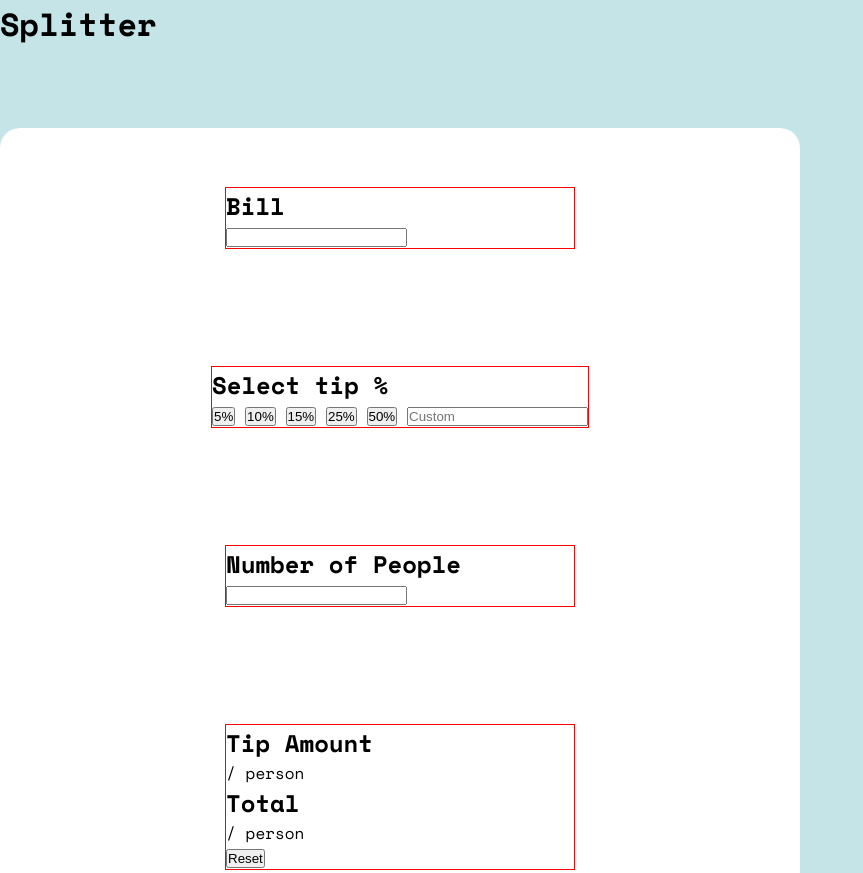
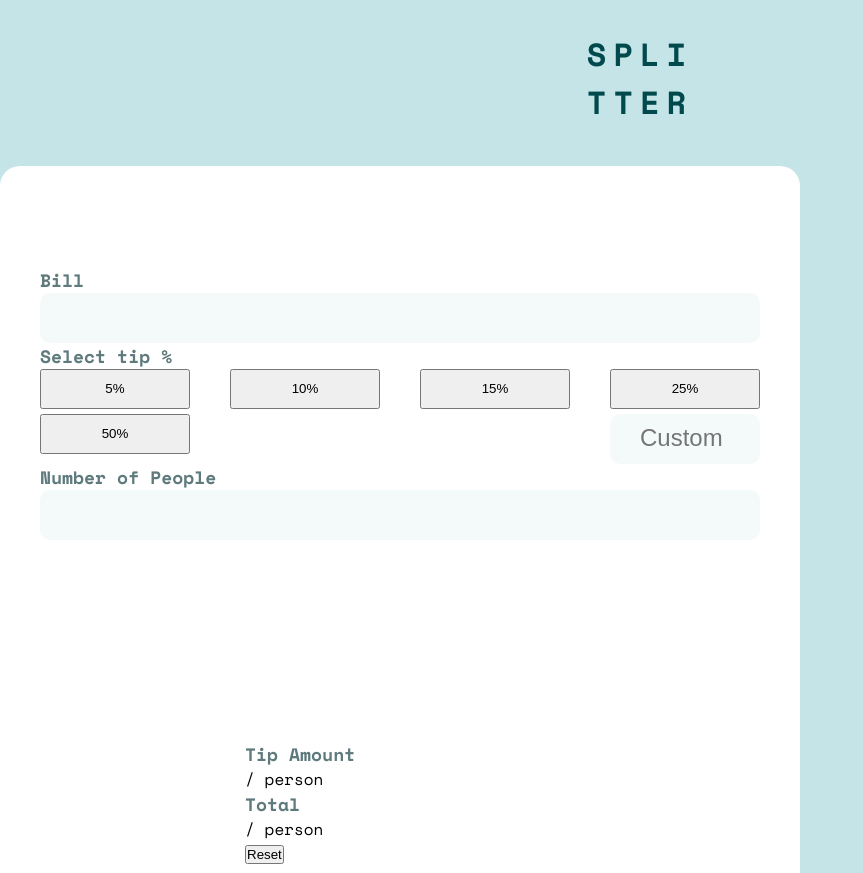
Before and after one commit to AndreySkopintsev/tip-calculator, a plain HTML site: page index.html in a window 1280 px wide. Shown: the top 873 px of the page, without its empty margins (0-863 px from the left). Drawn offline with nearby package versions, Linux system fonts and the light colour scheme.

Commit message:
added separate divs for input and output

```diff
--- a/index.html
+++ b/index.html
@@ -10,8 +10,12 @@
 </head>
 <body>
   <div class="container">
-    <h1>Splitter</h1>
+    <h1>
+      <span>SPLI</span>
+      <span>TTER</span>
+    </h1>
     <section>
+      <div class="all-input">
         <div class="bill">
           <h2>Bill</h2>
           <input type="text" id="bill">
@@ -31,6 +35,8 @@
           <h2>Number of People</h2>
           <input type="text" id="peopleNumber">
         </div>
+      </div>
+      <div class="all-output">
         <div class="output">
           <div class="tip-output">
             <div class="output-name">
@@ -48,7 +54,9 @@
           </div>
           <button id="resetBtn">Reset</button>
         </div>
+      </div>
     </section>
+
   </div>
 </body>
 </html>
--- a/style.css
+++ b/style.css
@@ -9,21 +9,76 @@
 body{
     background: hsl(185, 41%, 84%);
     font-family: 'Space Mono', monospace;
+    padding-top: 30px;
 }
 
 section{
     background: hsl(0, 0%, 100%);
+    padding: 0 40px;
     display: flex;
     flex-direction: column;
     justify-content: space-around;
     align-items: center;
     border-radius: 20px;
-    margin-top: 80px;
+    margin-top: 40px;
     max-width: 800px;
     min-height: 800px;
 }
 
 .bill,.tip-select,.people-number,.output{
-    min-width: 350px;
-    border: 1px solid red;
+    min-width: 310px;
+    /* border: 1px solid red; */
 }
+
+h1{
+    display: flex;
+    flex-direction: column;
+    justify-content: center;
+    align-items: center;
+    color: hsl(183, 100%, 15%);
+    letter-spacing: 7px;
+}
+
+h2{
+    color: hsl(186, 14%, 43%);
+    font-size: 18px;
+}
+
+input{
+    width: 100%;
+    height: 50px;
+    border-radius: 10px;
+    border: none;
+    padding-left: 250px;
+    font-size: 24px;
+    background: hsl(189, 41%, 97%);
+}
+
+input:focus{
+    outline: none;
+    border: 2px solid hsl(172, 67%, 45%);
+}
+
+.percentage-btns{
+    display: flex;
+    justify-content: space-between;
+    flex-wrap: wrap;
+}
+
+.percentage-btns>button{
+    margin-bottom: 5px;
+    height: 40px;
+    width: 150px;
+}
+
+#custom{
+    position: relative;
+    padding-left: 100px;
+    width: 150px;
+}
+
+#custom::placeholder{
+    position: absolute;
+    left: 30px;
+    top: 10px;
+}
```
Lines whose indentation alone changed are shown as unchanged.
